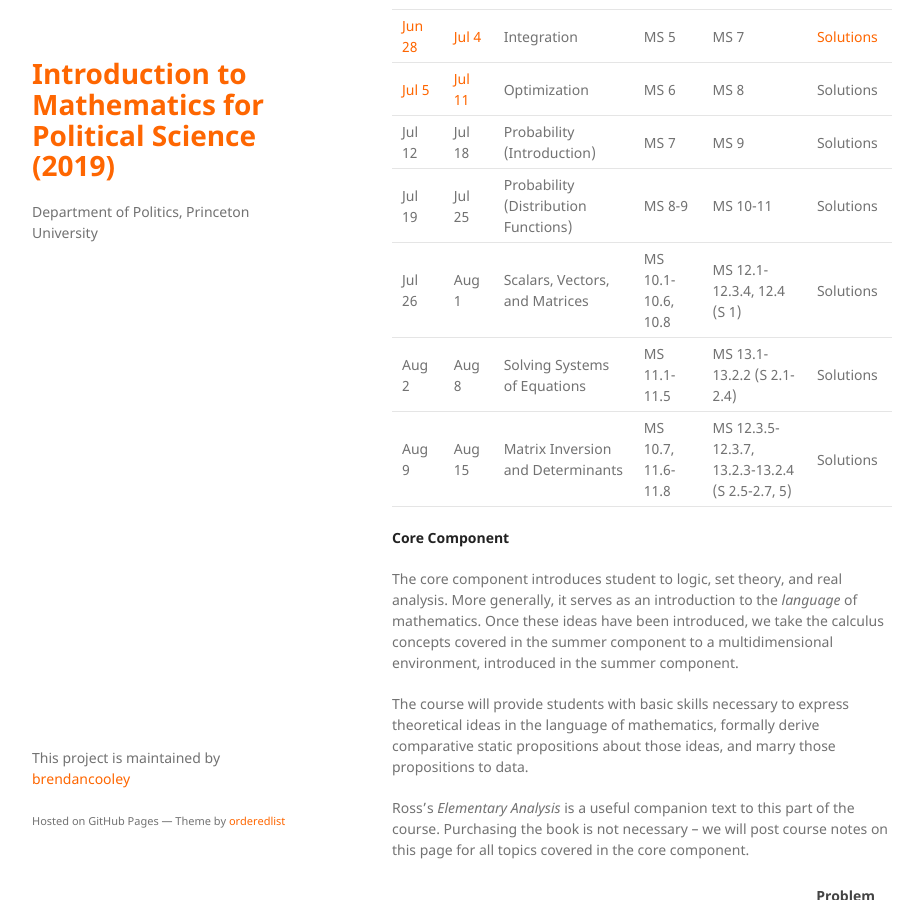
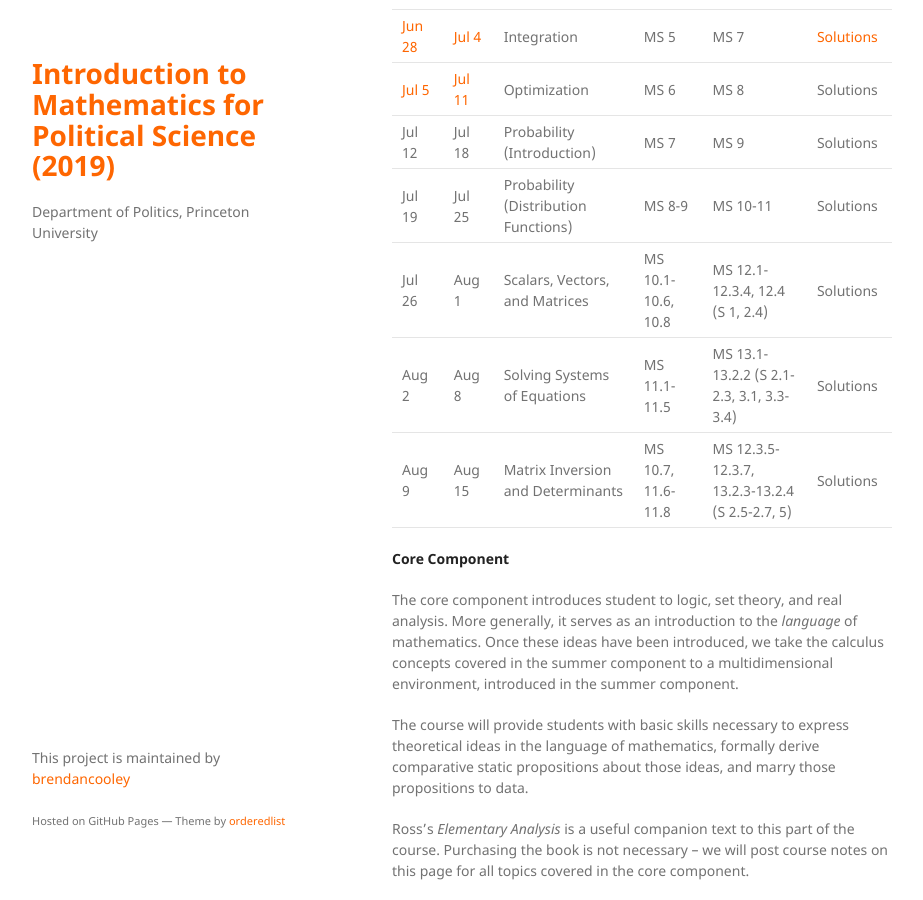
Before and after one commit to brendancooley/imps2019, a Jekyll site: the page built from index.md, in a window 1280 px wide and 900 px high, scrolled down 3124 px. Shown: the whole window, without its empty margins (178-1101 px from the left). Built offline with Jekyll 4.4.1, drawn with Linux system fonts in a browser that asks for light colours; nearby versions of some CDN libraries; a script that is not in the unit is left out; our own code applies the rules of GitHub Pages for plain Markdown files.

Commit message:
LA reading updates

```diff
--- a/index.md
+++ b/index.md
@@ -87,8 +87,8 @@ Because Moore and Siegel's treatment of linear algebra is somewhat terse, we rec
 | [Jul 5](materials/summer_exercises/ps4.pdf)  | [Jul 11](https://www.dropbox.com/request/9dz1fxEppc1Zj3imG3jo) | Optimization                                   | MS 6               | MS 8                                           | Solutions |
 | Jul 12 | Jul 18 | Probability (Introduction)                     | MS 7               | MS 9                                           | Solutions |
 | Jul 19 | Jul 25 | Probability (Distribution Functions)           | MS 8-9             | MS 10-11                                       | Solutions |
-| Jul 26 | Aug 1  | Scalars, Vectors, and Matrices                 | MS 10.1-10.6, 10.8 | MS 12.1-12.3.4, 12.4 (S 1)                     | Solutions |
-| Aug 2  | Aug 8  | Solving Systems of Equations                   | MS 11.1-11.5       | MS 13.1-13.2.2 (S 2.1-2.4)                     | Solutions |
+| Jul 26 | Aug 1  | Scalars, Vectors, and Matrices                 | MS 10.1-10.6, 10.8 | MS 12.1-12.3.4, 12.4 (S 1, 2.4)                     | Solutions |
+| Aug 2  | Aug 8  | Solving Systems of Equations                   | MS 11.1-11.5       | MS 13.1-13.2.2 (S 2.1-2.3, 3.1, 3.3-3.4)                     | Solutions |
 | Aug 9 | Aug 15 | Matrix Inversion and Determinants              | MS 10.7, 11.6-11.8 | MS 12.3.5-12.3.7, 13.2.3-13.2.4 (S 2.5-2.7, 5) | Solutions |
 
 **Core Component**
```
Also changed, not shown: 8 other files.
